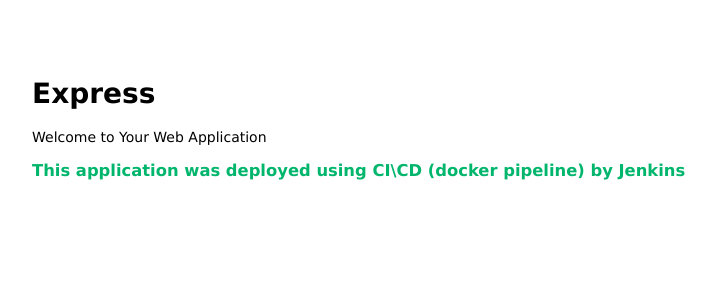
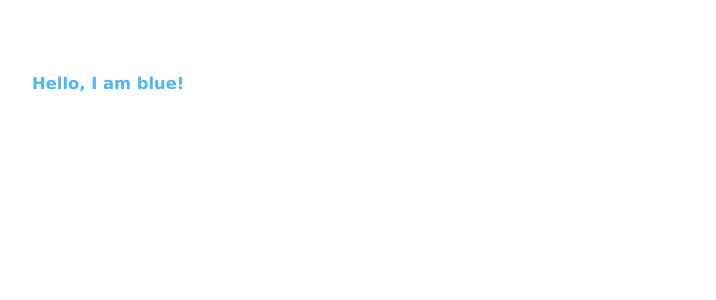
Before and after one commit to ranazrad/simple-webapp-nodejs, a Node server app: page / in a window 1280 px wide. Shown: the top 300 px of the page, without its empty margins (26-742 px from the left). Run offline with Node 20, Linux system fonts and the light colour scheme.

Commit message:
Update index.jade

```diff
--- a/views/index.jade
+++ b/views/index.jade
@@ -1,9 +1,5 @@
 extends layout
 
 block content
-  h1= title
-  p Welcome to Your Web Application
-
-    //Remove the follwoing comments and tigger the CI\CD pipeline (Make sure to ident correctly)
-  <style> h3 { color: #00B56C; } </style>
-  h3 This application was deployed using CI\CD (docker pipeline) by Jenkins
+  <style> h3 { color: #4ab7ff; } </style>
+  h3 Hello, I am blue!
```
